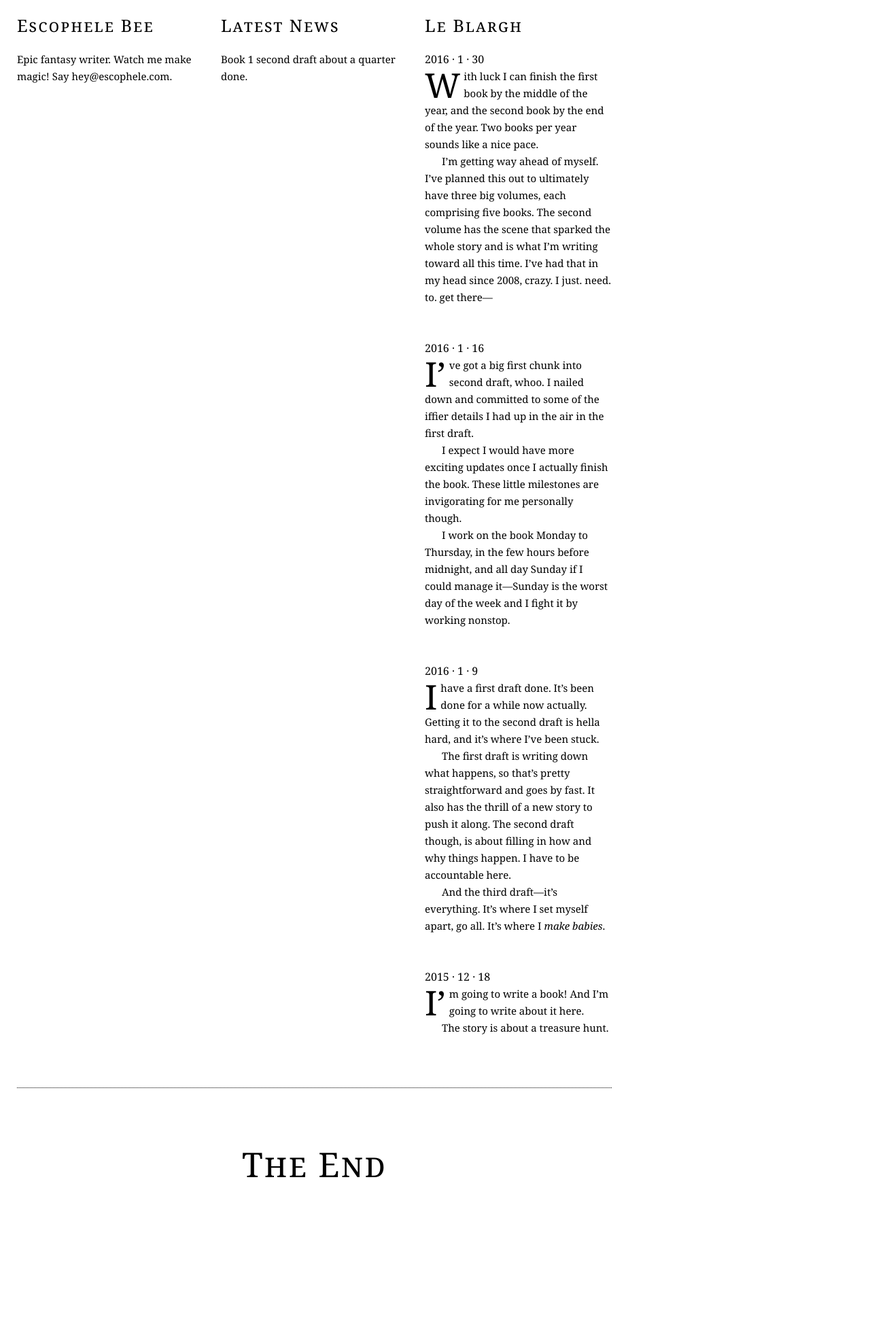
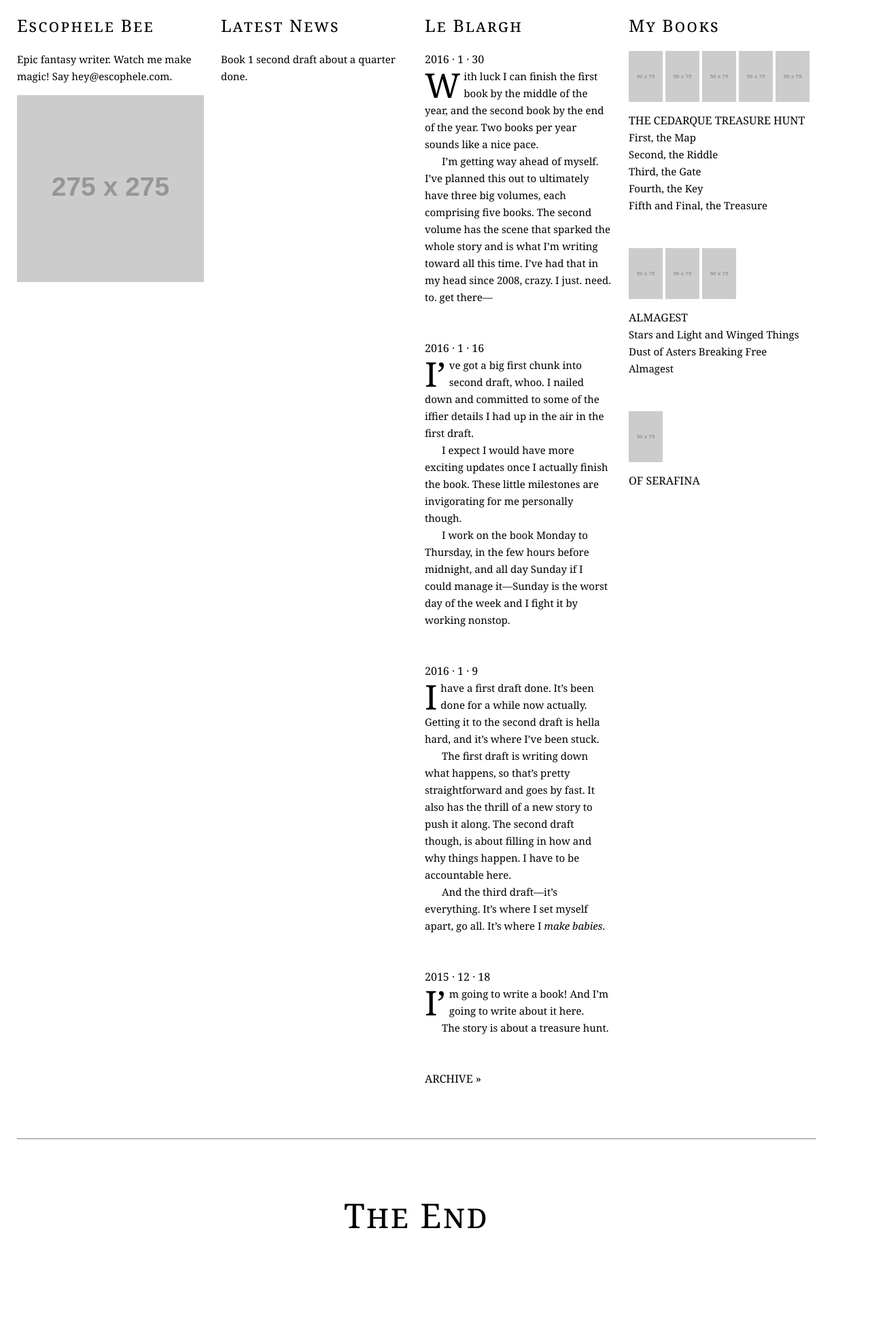
Before and after one commit to escophele/escophele, a Jekyll site: the page built from index.html, in a window 1280 px wide. Shown: the whole page at 68% size. Built offline with Jekyll 4.4.1, drawn with Linux system fonts in a browser that asks for light colours; comment, search, counter and statistics services are not loaded; before the commit the page ends 1876 px from its top, so only the background shows below that.

```diff
--- a/_layouts/default.html
+++ b/_layouts/default.html
@@ -18,6 +18,7 @@
     <div class="column escophele">
       <h1>Escophele Bee</h1>
       <p>Epic fantasy writer. Watch me make magic! Say <a href="mailto:hey@escophele.com">hey@escophele.com</a>.</p>
+      <p><img src="http://placehold.it/275x275"></p>
     </div>
 
     <div class="column news">
@@ -26,6 +27,30 @@
     </div>
 
     {{ content }}
+
+    <div class="column books">
+
+      <h1>My Books</h1>
+
+      <p><img src="http://placehold.it/50x75"> <img src="http://placehold.it/50x75"> <img src="http://placehold.it/50x75"> <img src="http://placehold.it/50x75"> <img src="http://placehold.it/50x75"></p>
+      <h2>The Cedarque Treasure Hunt</h2>
+      <p>First, the Map</p>
+      <p>Second, the Riddle</p>
+      <p>Third, the Gate</p>
+      <p>Fourth, the Key</p>
+      <p>Fifth and Final, the Treasure</p>
+      <br /><br />
+
+      <p><img src="http://placehold.it/50x75"> <img src="http://placehold.it/50x75"> <img src="http://placehold.it/50x75"></p>
+      <h2>Almagest</h2>
+      <p>Stars and Light and Winged Things</p>
+      <p>Dust of Asters Breaking Free</p>
+      <p>Almagest</p>
+      <br /><br />
+
+      <p><img src="http://placehold.it/50x75"></p>
+      <h2>Of Serafina</h2>
+    </div>
 
     <div class="the-end">
       <h1>The End</h1>
--- a/index.html
+++ b/index.html
@@ -14,8 +14,8 @@
    </div>
    {% endfor %}
 
-   <!--  <div class="post-nav">
+   <div class="post-nav">
       <a href="archive/">Archive &raquo;</a>
-   </div> -->
+   </div>
 
 </div>
--- a/style.css
+++ b/style.css
@@ -17,13 +17,10 @@
 { text-decoration:none; color:black; }
 
 .wrapper
-{ position:relative; width:925px; }
+{ position:relative; width:1225px; }
 
 .column
 { float:left; width:275px; padding:25px 0 25px 25px; }
-
-.news p
-{ margin-bottom:25px; }
 
 .blargh
 { }
@@ -47,7 +44,7 @@
 { text-indent:0; }
 
 .post-nav
-{ font-weight:normal; font-size:16px; text-transform:uppercase; }
+{ font-weight:normal; font-size:16px; text-transform:uppercase; padding-bottom:50px; }
 
 .books
 { }
@@ -80,10 +77,10 @@
    { font-size:20px; }
 
    .wrapper
-   { width:100%; }
+   { width:450px; margin:auto; }
 
    .column
-   { width:100%; max-width:400px; box-sizing:border-box; padding:25px 25px 75px; border-bottom:1px dotted black; margin:0 auto; float:none; position:relative; }
+   { width:350px; padding:25px 25px 75px; border-bottom:1px dotted black; margin:0 auto; float:none; position:relative; }
 
    .blargh
    { padding-bottom:25px; }
@@ -93,9 +90,6 @@
 
    .post p:first-of-type:first-letter
    { font-size:56px; line-height:50px; }
-
-   .books
-   { border:0; }
 
    .books img
    { width:auto; }
```
Also changed, not shown: 3 other files.
